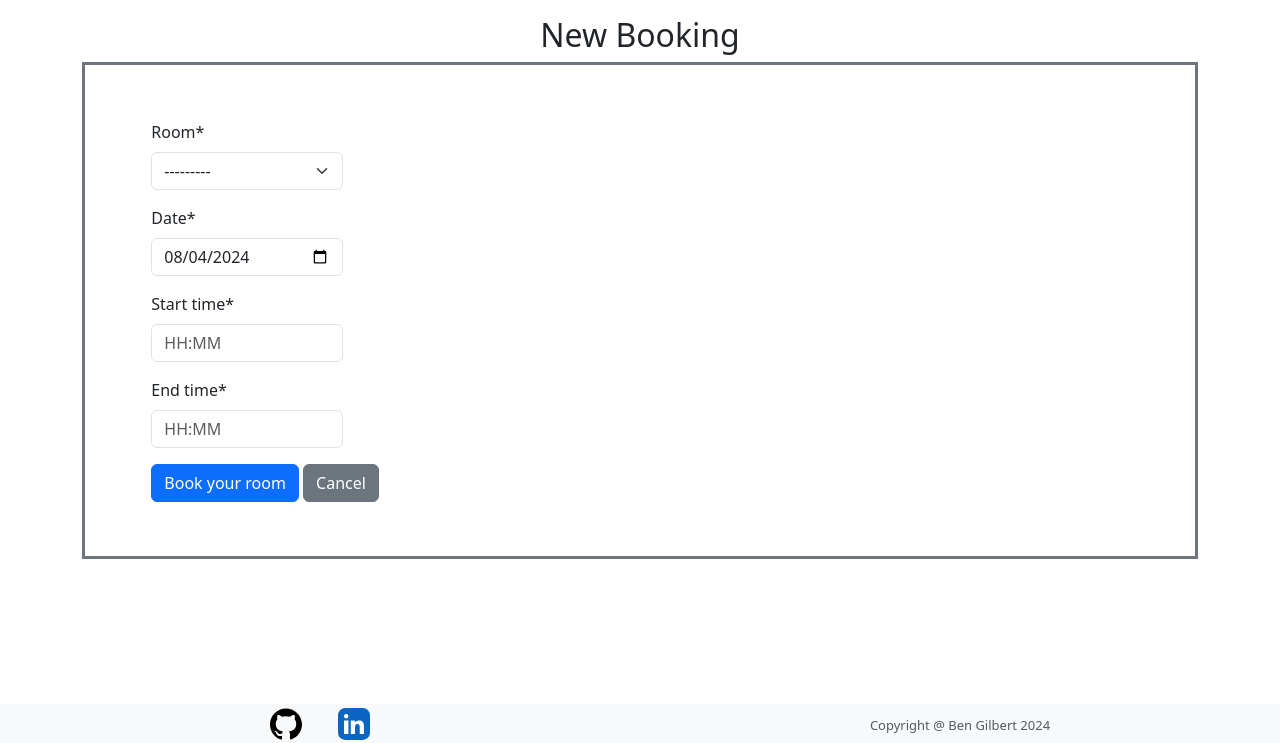
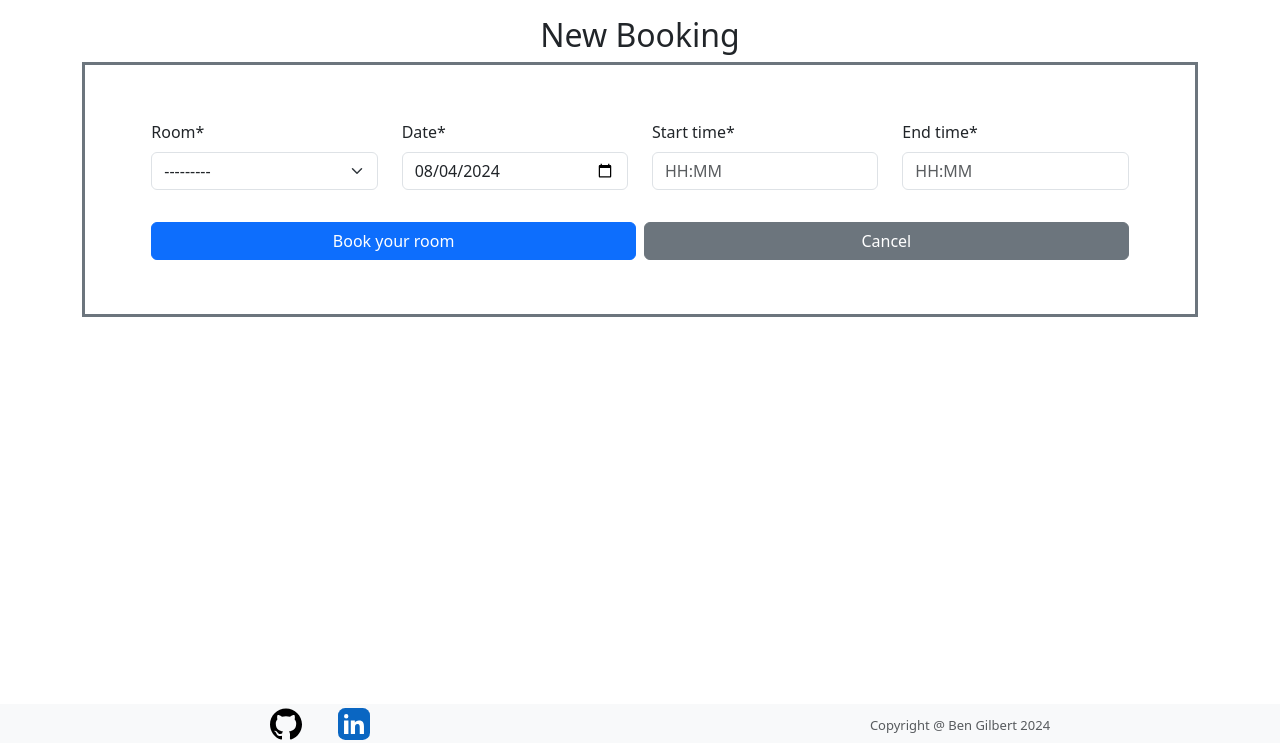
Before and after one commit to bengilbertcodes/inaspace, a Django app: page /bookings/ in a window 1280 px wide. Shown: the part 56-799 px from the top of the page. Run offline with Django 5.2, Linux system fonts and the light colour scheme; the visitor is signed in with stand-in values (Sample User, id 1); data that the repository does not hold is empty; some libraries are stand-ins or nearby versions.

Commit message:
Edit booking form styles to display properly in Firefox

```diff
--- a/bookings/templates/bookings/booking_form.html
+++ b/bookings/templates/bookings/booking_form.html
@@ -1,6 +1,5 @@
 {% extends 'base.html' %}
 {% load static %}
-
 {% load crispy_forms_tags %}
 
 {% block content %}
@@ -17,20 +16,35 @@
 			</h2>
 		</div>
 		<div class="container border border-3 border-secondary">
-		<form class="form booking-form" method="post">
+			<form class="form" method="post">
 				{% csrf_token %}
-			{{ form|crispy }}
-			<button type="submit" class="btn btn-primary">
+				<div class="row">
+					{% for field in form %}
+					<div class="col-md">
+						<div class="mb-3">
+							{{ field|as_crispy_field }}
+						</div>
+					</div>
+					{% endfor %}
+				</div>
+				<div class="row mt-3">
+					<div class="col text-center">
+						<div class="d-inline-flex w-100">
+							<button type="submit" class="btn btn-size btn-primary me-2">
 								{% if form.instance.pk %}
 								Save changes
 								{% else %}
 								Book your room
 								{% endif %}
 							</button>
-			<a href="{% url 'home' %}" class="btn btn-secondary">Cancel</a>
+							<a href="{% url 'home' %}" class="btn btn-size btn-secondary">
+								Cancel
+							</a>
+						</div>
+					</div>
+				</div>
 			</form>
 		</div>
 	</div>
-
 </body>
 {% endblock %}
--- a/home/templates/home/home.html
+++ b/home/templates/home/home.html
@@ -9,7 +9,7 @@
 	{% block booking_list %}
 	<h5 class="pt-3">Your Bookings</h5>
 	<div class="bookings-list-container">
-	<table id="bookings-table" class="display compact stripe table" style="width:100%">
+	<table id="bookings-table" class="display stripe table">
 		<thead class="thead-light">
 			<tr>
 				<th class="col">Room</th>
@@ -30,7 +30,6 @@
 					<div class="dropdown">
 						<button class="btn btn-info btn-sm dropdown-toggle" type="button" id="dropdownMenuButton{{ forloop.counter }}"
 							data-bs-toggle="dropdown" aria-expanded="false">
-
 						</button>
 						<ul class="dropdown-menu" aria-labelledby="dropdownMenuButton{{ forloop.counter }}">
 							<li><a class="dropdown-item btn" href="{% url 'edit_booking' booking.booking_id %}">Edit</a></li>
--- a/static/css/styles.css
+++ b/static/css/styles.css
@@ -47,16 +47,12 @@ footer {
 	margin: 5% auto;
 }
 
+.btn-size {
+	flex: 1;
+}
+
 a {
 	text-decoration: none;
-}
-
-.booking-form input {
-	max-width: 12rem;
-}
-
-.booking-form select {
-	max-width: 12rem;
 }
 
 .alert-container {
@@ -85,6 +81,10 @@ a {
 	width: 100%;
 }
 
+#bookings-table {
+	width: 100%;
+}
+
 .delete-container {
 	width: 50%;
 }
```
Also changed, not shown: 1 other file. Lines whose indentation alone changed are shown as unchanged.
